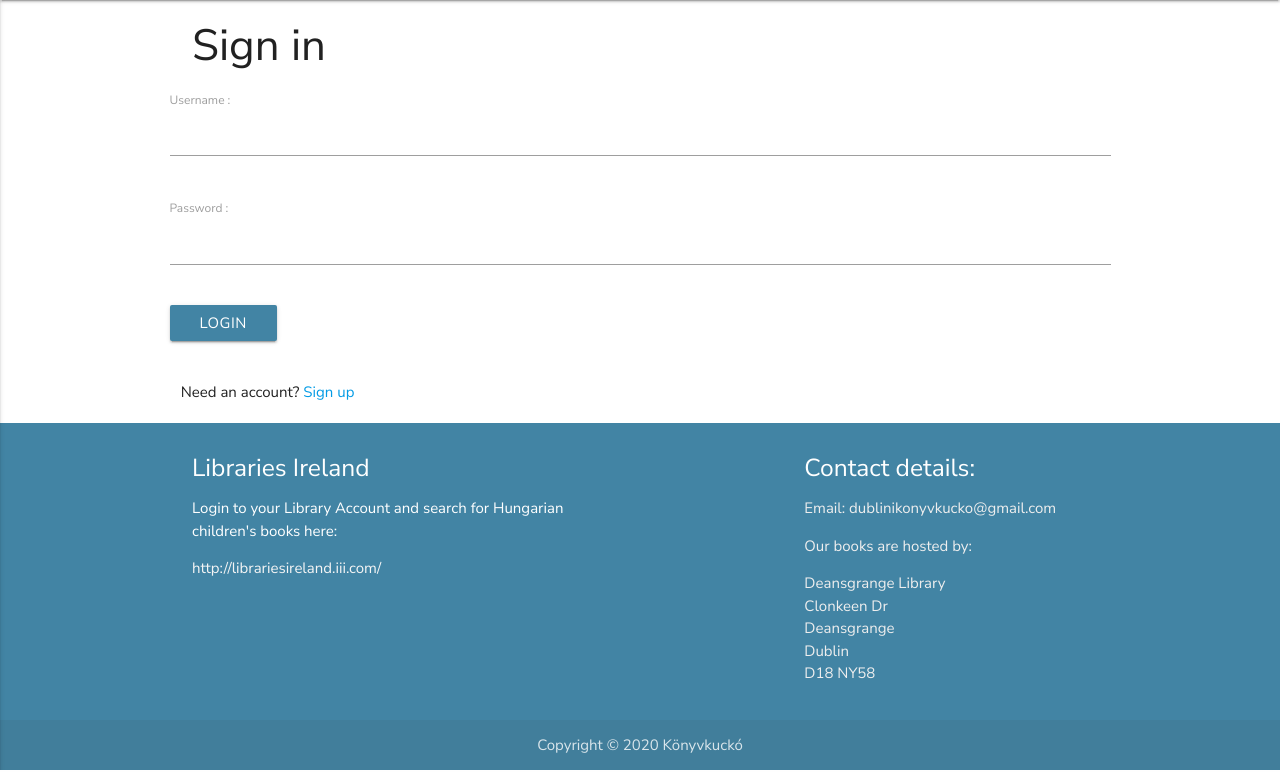
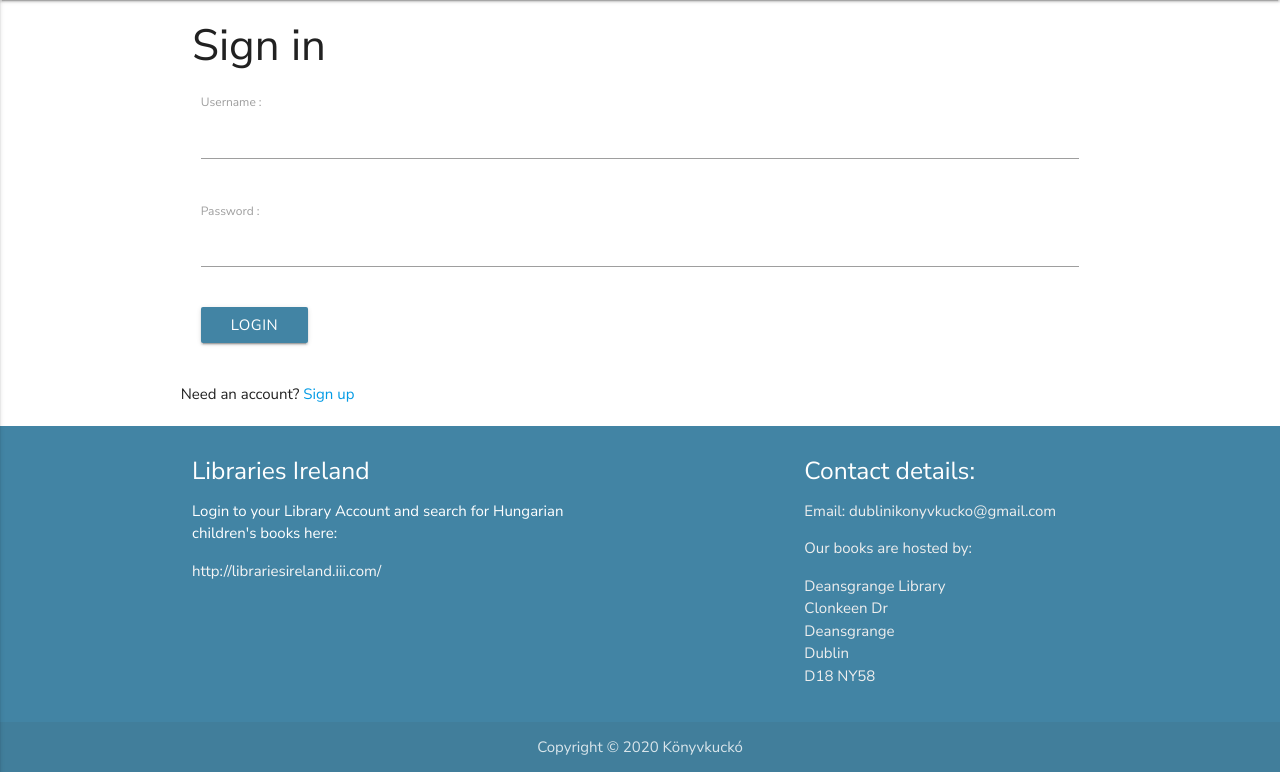
Before and after one commit to taikatta/Milestone3-Konyvkucko, a Flask app: page /userlogin in a window 1280 px wide. Shown: the part 64-836 px from the top of the page. Run offline with Flask 2, Linux system fonts and the light colour scheme; some libraries are stand-ins or nearby versions.

Commit message:
Margin addded to login/create account form

```diff
--- a/static/css/style.css
+++ b/static/css/style.css
@@ -10,6 +10,10 @@ html {
 
 .wrong {
   background-color: #4284A4;
+}
+
+.login-join {
+  margin: 20px !important;
 }
 
 /* Container holding the image and the text */
--- a/templates/login.html
+++ b/templates/login.html
@@ -3,7 +3,7 @@
 
 <div class="container">
     <h3>Sign in</h3>
-    <div class="row">
+    <div class="row login-join">
         <form class='login-row form' action="{{ url_for('login') }}" method="POST">
             <div class="row">
                 <label for="username">Username : </label>
--- a/templates/register.html
+++ b/templates/register.html
@@ -3,7 +3,7 @@
 
 <div class="container">
     <h3>Join today</h3>
-    <div class="row">
+    <div class="row login-join">
         <form method="POST" action="{{ url_for('register') }}">
             <div class="row">
                 <label for="username">Username : </label>
```
